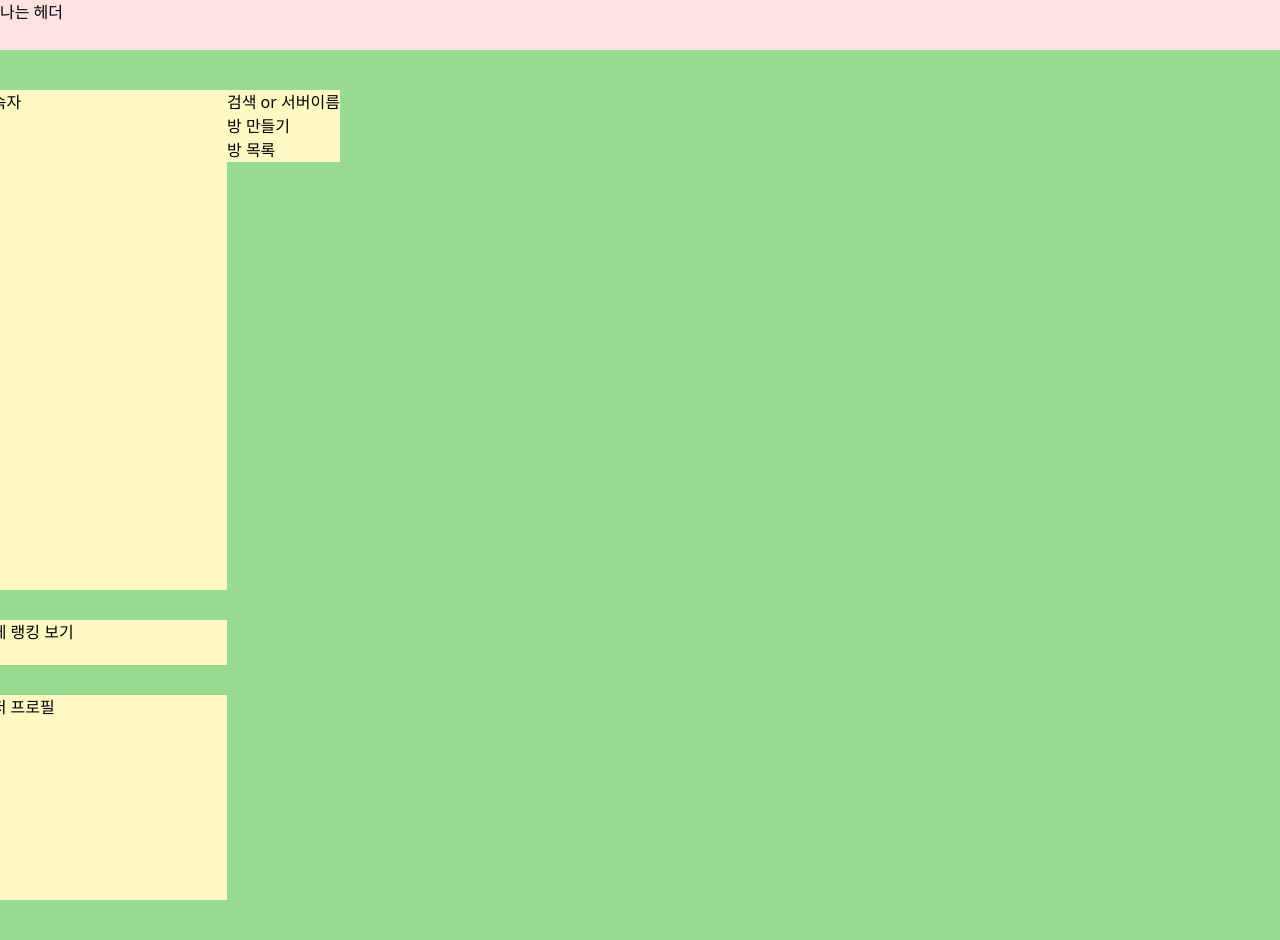
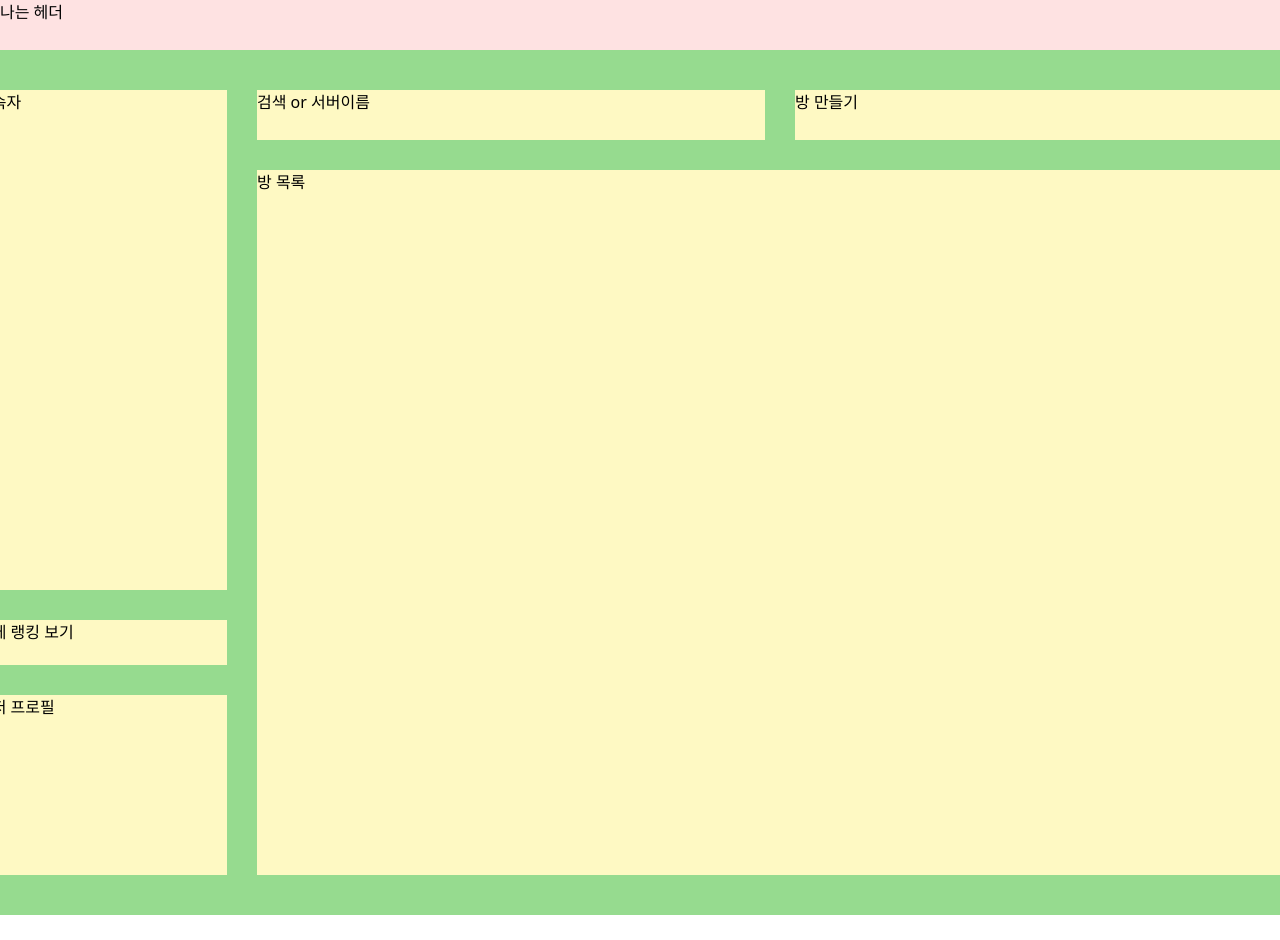
Before and after one commit to Team-E2I4/Team-E2I4-TiKiTaza-FE, a React (Vite) app: page /main in a window 1280 px wide. Shown: the top 940 px of the page. After the commit the page ends 915 px from the top, so only its background shows below. Built offline with nearby package versions, Linux system fonts and the light colour scheme.

Commit message:
[🎨style]: 메인 페이지 우측 화면(검색, 방 만들기, 방 목록) grid 적용

```diff
--- a/src/pages/MainPage/MainPage.tsx
+++ b/src/pages/MainPage/MainPage.tsx
@@ -1,15 +1,17 @@
 const MainPage = () => {
   return (
-    <main className='flex pb-[4rem]'>
+    <main className='flex pb-[4rem] gap-[3rem]'>
       <section className='flex flex-col gap-[3rem] w-[25rem]'>
         <div className='bg-yellow-100 h-[50rem] w-full'>접속자</div>
         <div className='bg-yellow-100 h-[4.5rem] w-full'>전체 랭킹 보기</div>
-        <div className='bg-yellow-100 h-[20.5rem] w-full'>유저 프로필</div>
+        <div className='bg-yellow-100 h-[18rem] w-full'>유저 프로필</div>
       </section>
-      <section>
+      <section className='flex-1 grid grid-cols-2 grid-rows-[5rem_auto] grid-flow-col gap-[3rem]'>
         <div className='bg-yellow-100'>검색 or 서버이름</div>
-        <div className='bg-yellow-100'>방 만들기</div>
-        <div className='bg-yellow-100'>방 목록</div>
+        <div className='bg-yellow-100 row-start-1'>방 만들기</div>
+        <div className='bg-yellow-100 row-start-2 col-start-1 col-span-2'>
+          방 목록
+        </div>
       </section>
     </main>
   );
```
